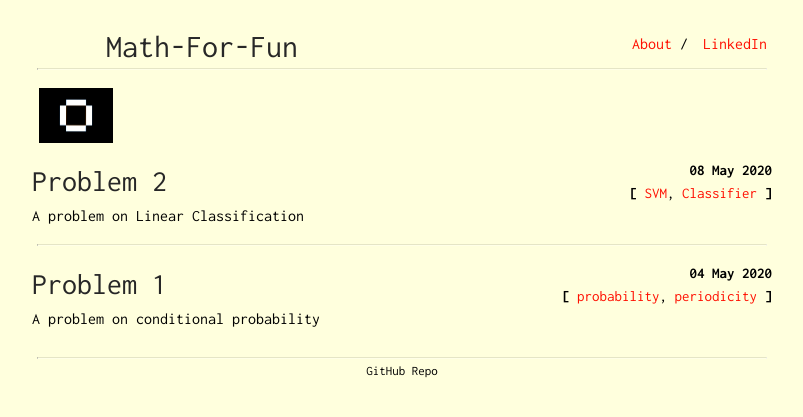
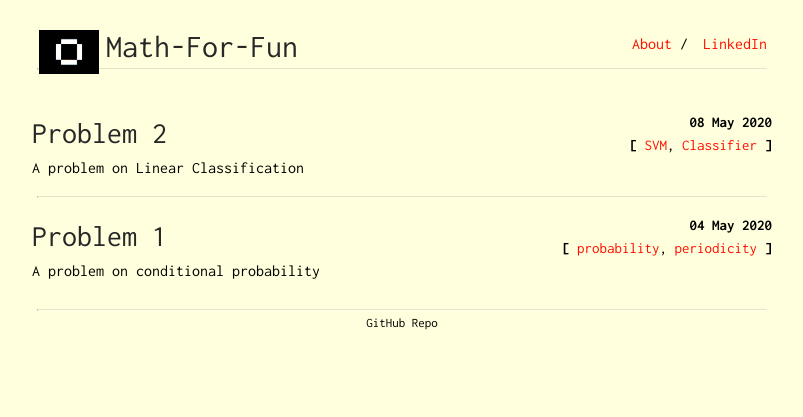
Before and after one commit to Oscuro-Phoenix/math-for-fun, a Jekyll site: the page built from index.html, in a window 1280 px wide. Shown: the top 417 px of the page, without its empty margins (238-1041 px from the left). Built offline with Jekyll 4.4.1, drawn with Linux system fonts in a browser that asks for light colours.

Commit message:
Update index.html

```diff
--- a/index.html
+++ b/index.html
@@ -1,7 +1,7 @@
 ---
 layout: default
 ---
-<img style="display:block;float:left; margin-left:1%;width: 10%;margin-top:-1%" src="./assets/home.gif"><br><br>
+<img style="display:block;float:left; margin-left:1%;width: 8%;margin-top:-11%" src="./assets/home.gif">
 
 {% assign has_post = false %}
 {% for post in site.posts %}
```
